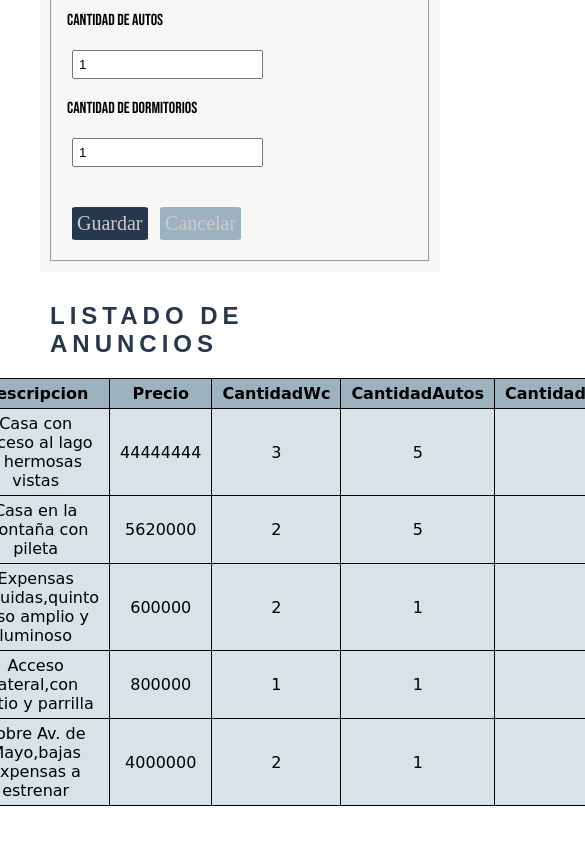
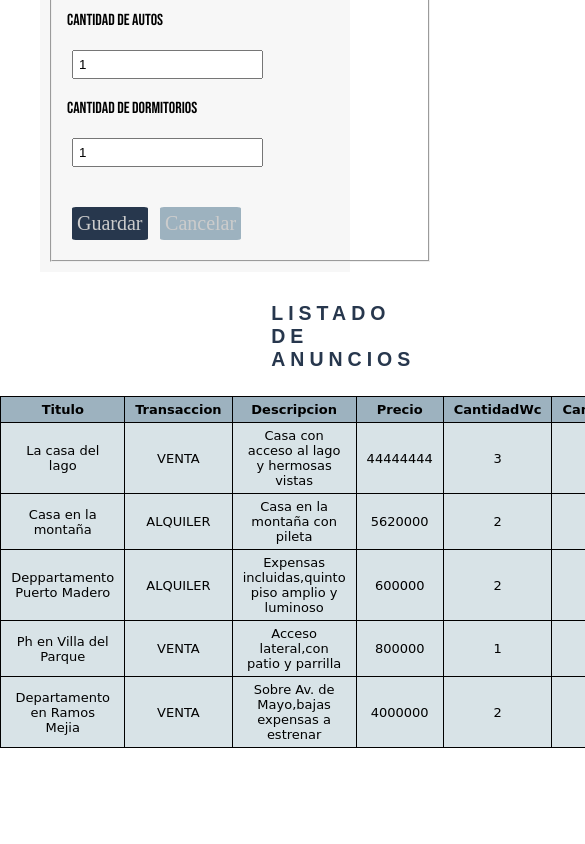
Before and after one commit to williamparodi/Parcial_Bienes_Raices_Parodi_Jon_William, a plain HTML site: page index.html in a window 390 px wide. Shown: the part 736-1580 px from the top of the page, 585 px wide, since content can reach past the window. After the commit the page ends 1554 px from the top, so only its background shows below. Drawn offline with Linux system fonts and the light colour scheme.

Commit message:
ultimos retoques

```diff
--- a/css/estilos.css
+++ b/css/estilos.css
@@ -189,13 +189,42 @@ p
     margin-top: 30px;
 }
 
+@media screen and (max-width: 910px)
+{
+    .seccion-tabla
+    {
+        font-size: small;
+    }
+    #tabla
+    {
+        width: 100px;
+        position: relative;
+        right: 45%;
+        padding: 10px;
+    }
+}
+
 @media screen and (max-width: 800px)
 {
-
-    main,.seccion-tabla
+    .seccion-tabla
     {
-        display: flex;
-        flex-direction: column;
+        font-size: small;
+        height: 5%;
+        width: 5%;
+    }
+    h2
+    {
+        position: relative;
+        left: 300px;
     }
 
 }
+
+@media screen and (max-width: 600px)
+{
+    .seccion-tabla
+    {
+        font-size: small;
+    }
+
+}
```
